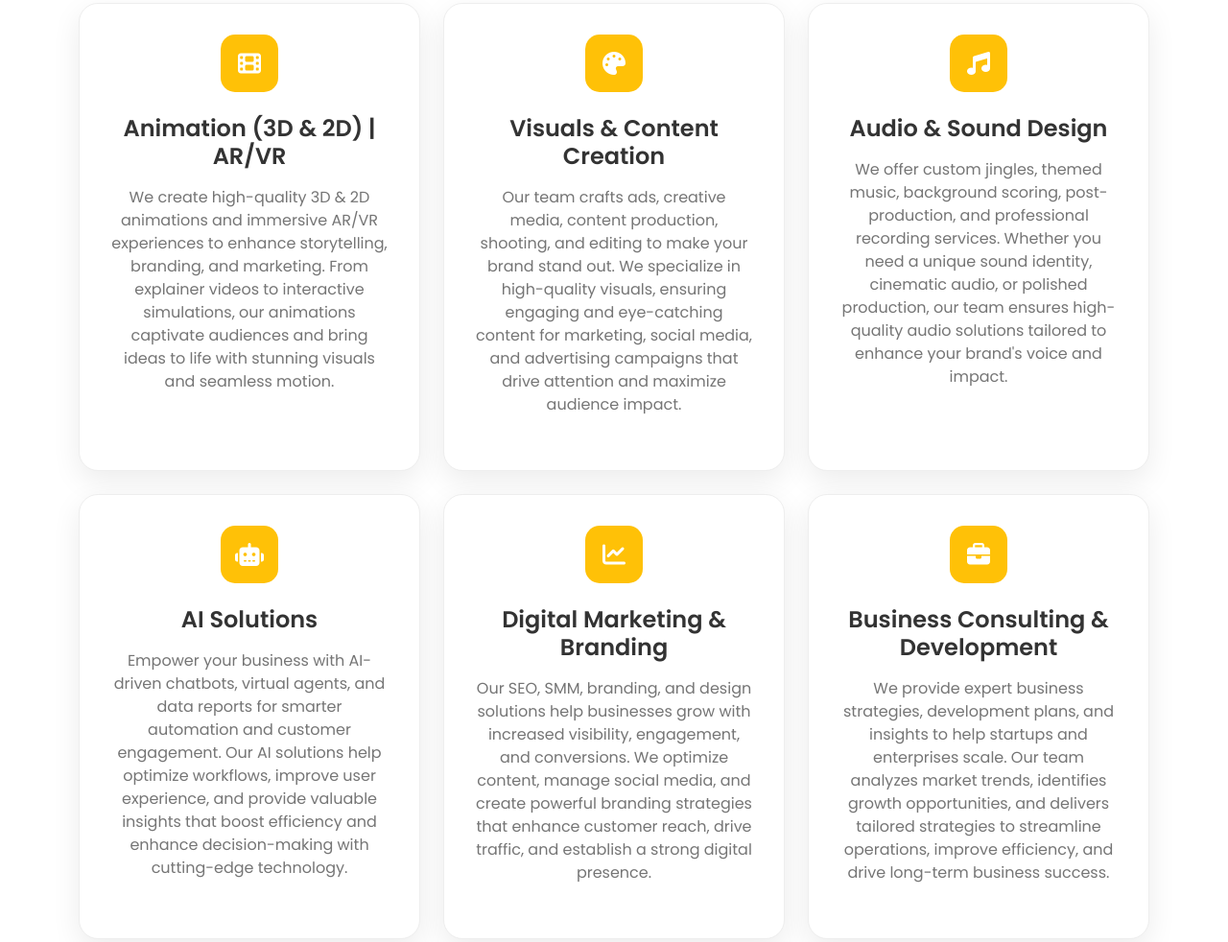
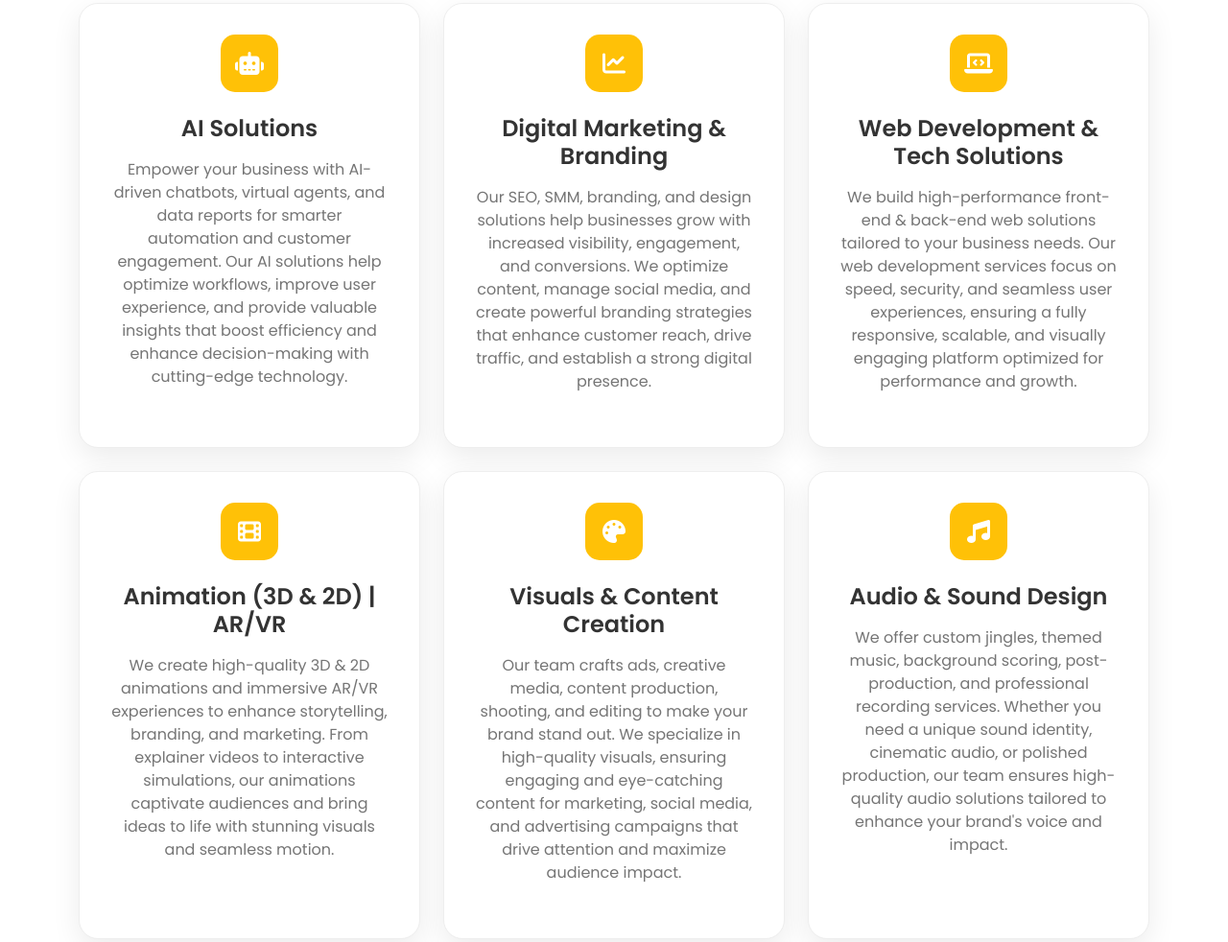
Before and after one commit to MitulSrivastava/Sunbuzz, a plain HTML site: page services.html in a window 1280 px wide. Shown: the part 974-1956 px from the top of the page at 96% size. Drawn offline with nearby package versions, Linux system fonts and the light colour scheme; a script that the page names is missing.

Commit message:
services updated

```diff
--- a/services.html
+++ b/services.html
@@ -171,6 +171,69 @@
             <p>Comprehensive digital solutions for modern businesses</p>
           </div>
           <div class="row g-4">
+            <!-- AI Solutions -->
+            <div
+              class="col-md-6 col-lg-4"
+              data-aos="fade-up"
+              data-aos-delay="400"
+            >
+              <div class="service-card">
+                <div class="icon-container">
+                  <i class="fas fa-robot"></i>
+                </div>
+                <h3>AI Solutions</h3>
+                <p>
+                  Empower your business with AI-driven chatbots, virtual agents,
+                  and data reports for smarter automation and customer
+                  engagement. Our AI solutions help optimize workflows, improve
+                  user experience, and provide valuable insights that boost
+                  efficiency and enhance decision-making with cutting-edge
+                  technology.
+                </p>
+              </div>
+            </div>
+
+            <!-- Digital Marketing & Branding -->
+            <div
+              class="col-md-6 col-lg-4"
+              data-aos="fade-up"
+              data-aos-delay="500"
+            >
+              <div class="service-card">
+                <div class="icon-container">
+                  <i class="fas fa-chart-line"></i>
+                </div>
+                <h3>Digital Marketing & Branding</h3>
+                <p>
+                  Our SEO, SMM, branding, and design solutions help businesses
+                  grow with increased visibility, engagement, and conversions.
+                  We optimize content, manage social media, and create powerful
+                  branding strategies that enhance customer reach, drive
+                  traffic, and establish a strong digital presence.
+                </p>
+              </div>
+            </div>
+
+            <!-- Business Consulting -->
+            <div
+              class="col-md-6 col-lg-4"
+              data-aos="fade-up"
+              data-aos-delay="600"
+            >
+              <div class="service-card">
+                <div class="icon-container">
+                  <i class="fas fa-laptop-code"></i>
+                </div>
+                <h3>Web Development & Tech Solutions</h3>
+                <p>
+                  We build high-performance front-end & back-end web solutions
+                  tailored to your business needs. Our web development services
+                  focus on speed, security, and seamless user experiences,
+                  ensuring a fully responsive, scalable, and visually engaging
+                  platform optimized for performance and growth.
+                </p>
+              </div>
+            </div>
             <!-- Animation & AR/VR -->
             <div
               class="col-md-6 col-lg-4"
@@ -234,70 +297,6 @@
                 </p>
               </div>
             </div>
-
-            <!-- AI Solutions -->
-            <div
-              class="col-md-6 col-lg-4"
-              data-aos="fade-up"
-              data-aos-delay="400"
-            >
-              <div class="service-card">
-                <div class="icon-container">
-                  <i class="fas fa-robot"></i>
-                </div>
-                <h3>AI Solutions</h3>
-                <p>
-                  Empower your business with AI-driven chatbots, virtual agents,
-                  and data reports for smarter automation and customer
-                  engagement. Our AI solutions help optimize workflows, improve
-                  user experience, and provide valuable insights that boost
-                  efficiency and enhance decision-making with cutting-edge
-                  technology.
-                </p>
-              </div>
-            </div>
-
-            <!-- Digital Marketing & Branding -->
-            <div
-              class="col-md-6 col-lg-4"
-              data-aos="fade-up"
-              data-aos-delay="500"
-            >
-              <div class="service-card">
-                <div class="icon-container">
-                  <i class="fas fa-chart-line"></i>
-                </div>
-                <h3>Digital Marketing & Branding</h3>
-                <p>
-                  Our SEO, SMM, branding, and design solutions help businesses
-                  grow with increased visibility, engagement, and conversions.
-                  We optimize content, manage social media, and create powerful
-                  branding strategies that enhance customer reach, drive
-                  traffic, and establish a strong digital presence.
-                </p>
-              </div>
-            </div>
-
-            <!-- Business Consulting -->
-            <div
-              class="col-md-6 col-lg-4"
-              data-aos="fade-up"
-              data-aos-delay="600"
-            >
-              <div class="service-card">
-                <div class="icon-container">
-                  <i class="fas fa-briefcase"></i>
-                </div>
-                <h3>Business Consulting & Development</h3>
-                <p>
-                  We provide expert business strategies, development plans, and
-                  insights to help startups and enterprises scale. Our team
-                  analyzes market trends, identifies growth opportunities, and
-                  delivers tailored strategies to streamline operations, improve
-                  efficiency, and drive long-term business success.
-                </p>
-              </div>
-            </div>
           </div>
         </div>
       </section>
@@ -353,10 +352,10 @@
           <div class="col-lg-2 col-md-4 mb-4 mb-md-0">
             <h5>Services</h5>
             <ul class="footer-links">
-              <li><a href="services.html">Animation | AR/VR</a></li>
-              <li><a href="services.html">Web Development</a></li>
-              <li><a href="services.html">AI Solutions</a></li>
-              <li><a href="services.html">Digital Marketing</a></li>
+              <li><a href="#services">Animation (3D & 2D) | AR/VR</a></li>
+              <li><a href="#services">Content Creation</a></li>
+              <li><a href="#services">AI Solutions</a></li>
+              <li><a href="#services">Digital Marketing</a></li>
             </ul>
           </div>
           <div class="col-lg-4 col-md-4">
```
